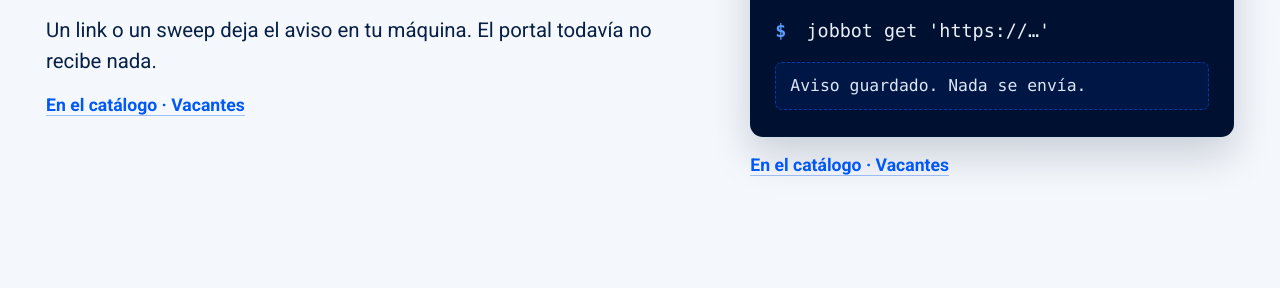
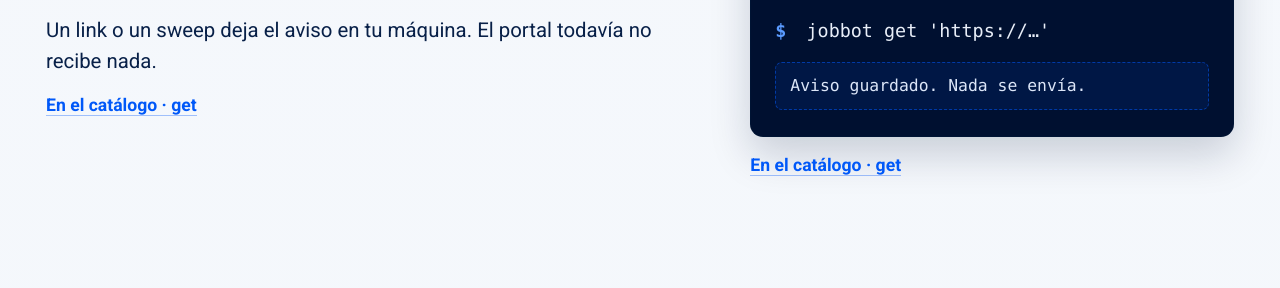
Before and after one commit to ljofreflor/jobbot, an MkDocs documentation site: the page built from docs/index.md, in a window 1280 px wide and 900 px high, scrolled down 1085 px. Shown: the part 299-587 px from the top of the window. Built offline with MkDocs 1.6.1 and Material for MkDocs 9.7.7, drawn with Linux system fonts in a browser that asks for light colours; comment, search, counter and statistics services are not loaded; some of the changed text lies outside the part shown.

Commit message:
docs(landing): link each story beat to its catalog row
The seven scrolly steps now open #cmd-get, match, build, conditions, apply, advise and sync, with scroll margin so the sticky catalog nav does not cover the row.

Co-authored-by: Leonardo Andes Jofre Flor <leonardo.jofre+csld1@consalud.cl>

```diff
--- a/docs/index.md
+++ b/docs/index.md
@@ -229,25 +229,25 @@ lista postula solo ni inventa un hecho. Los que llevan la marca **relato** son l
 
 | Comando | Qué hace |
 |---------|----------|
-| <span class="jb-in-story"><code>jobbot cv build</code> <span class="jb-in-story__tag">relato</span></span> | Arma el CV desde el perfil. `--job` lo ordena para un aviso; `--full` no descarta roles. `--target cv` o `ats`. |
-| <span class="jb-in-story"><code>jobbot cv advise</code> <span class="jb-in-story__tag">relato</span></span> | Pocas mejoras de presentación. `--apply` confirma una por una. |
+| <span id="cmd-build" class="jb-in-story"><code>jobbot cv build</code> <span class="jb-in-story__tag">relato</span></span> | Arma el CV desde el perfil. `--job` lo ordena para un aviso; `--full` no descarta roles. `--target cv` o `ats`. |
+| <span id="cmd-advise" class="jb-in-story"><code>jobbot cv advise</code> <span class="jb-in-story__tag">relato</span></span> | Pocas mejoras de presentación. `--apply` confirma una por una. |
 | `jobbot cv tune-for Jxxxx` | El mismo advise, acotado a un aviso o a un enlace. |
 | `jobbot cv propagate` | Plan de perfiles permanentes. `--apply` confirma destino por destino. |
-| <span class="jb-in-story"><code>jobbot cv sync</code> <span class="jb-in-story__tag">relato</span></span> | Presencia: permanentes y empresas activas. `--apply` espera tu confirmación. |
+| <span id="cmd-sync" class="jb-in-story"><code>jobbot cv sync</code> <span class="jb-in-story__tag">relato</span></span> | Presencia: permanentes y empresas activas. `--apply` espera tu confirmación. |
 | `jobbot cv status` | Alias de `jobbot status`. |
 
 ### Vacantes {#cmd-vacantes}
 
 | Comando | Qué hace |
 |---------|----------|
-| <span class="jb-in-story"><code>jobbot get URL</code> <span class="jb-in-story__tag">relato</span></span> | Descarga un aviso puntual (Get on Board, Indeed, Workday), arma CV y paquete. No envía. |
+| <span id="cmd-get" class="jb-in-story"><code>jobbot get URL</code> <span class="jb-in-story__tag">relato</span></span> | Descarga un aviso puntual (Get on Board, Indeed, Workday), arma CV y paquete. No envía. |
 | `jobbot jobs add` | Guarda una vacante desde un archivo o stdin. |
 | `jobbot jobs search CONSULTA` | Busca en Indeed y guarda en local. |
 | `jobbot jobs discover` | Descubre por API pública: `--source workday` o `--source un-careers`. `--dry-run` no escribe. |
 | `jobbot jobs queries` | Imprime búsquedas web para hosts ATS. No busca. |
 | `jobbot jobs show Jxxxx` | Muestra un aviso guardado, con su cierre si lo publica. |
-| <span class="jb-in-story"><code>jobbot jobs match Jxxxx</code> <span class="jb-in-story__tag">relato</span></span> | Puntúa contra el perfil. Ayuda a decidir; no decide. |
-| <span class="jb-in-story"><code>jobbot jobs conditions Jxxxx</code> <span class="jb-in-story__tag">relato</span></span> | Condiciones del aviso: cumple, pregunta o impedimento. Offline. |
+| <span id="cmd-match" class="jb-in-story"><code>jobbot jobs match Jxxxx</code> <span class="jb-in-story__tag">relato</span></span> | Puntúa contra el perfil. Ayuda a decidir; no decide. |
+| <span id="cmd-conditions" class="jb-in-story"><code>jobbot jobs conditions Jxxxx</code> <span class="jb-in-story__tag">relato</span></span> | Condiciones del aviso: cumple, pregunta o impedimento. Offline. |
 | `jobbot jobs check-open` | Vuelve a mirar si el aviso sigue abierto. Solo lectura del estado. |
 | `jobbot jobs shortlist` | Ordena por score y marca vencidos o por cerrar. |
 | `jobbot jobs backfill-dates` | Fecha avisos ya guardados con el id de la URL. Offline. |
@@ -261,7 +261,7 @@ lista postula solo ni inventa un hecho. Los que llevan la marca **relato** son l
 | `jobbot application prepare Jxxxx` | Arma el paquete. No inventa respuestas. |
 | `jobbot application show Jxxxx` | Ruta y estado del paquete. |
 | `jobbot application open Jxxxx` | Abre la URL del aviso o del ATS. No postula. |
-| <span class="jb-in-story"><code>jobbot application apply Jxxxx</code> <span class="jb-in-story__tag">relato</span></span> | Plan de prellenado. `--apply` abre; el envío es tuyo. `--all` recorre la cola, con pausa entre avisos. |
+| <span id="cmd-apply" class="jb-in-story"><code>jobbot application apply Jxxxx</code> <span class="jb-in-story__tag">relato</span></span> | Plan de prellenado. `--apply` abre; el envío es tuyo. `--all` recorre la cola, con pausa entre avisos. |
 | `jobbot application check-answer Jxxxx` | Revisa una respuesta libre contra perfil y aviso. La motivación queda para ti. |
 | `jobbot applications list` | Lista las postulaciones registradas. Alias: `applications status`. |
 
--- a/docs/overrides/home.html
+++ b/docs/overrides/home.html
@@ -249,8 +249,8 @@
         </p>
       </div>
       <p class="jb-scrolly__pin-more">
-        <a id="jb-scrolly-more" href="{% if en %}#cmd-vacancies{% else %}#cmd-vacantes{% endif %}">
-          {% if en %}In the catalog · Vacancies{% else %}En el catálogo · Vacantes{% endif %}
+        <a id="jb-scrolly-more" href="#cmd-get">
+          {% if en %}In the catalog · get{% else %}En el catálogo · get{% endif %}
         </a>
       </p>
     </div>
@@ -268,7 +268,7 @@
           <p>A link or a sweep stores the posting on your machine. The portal receives nothing yet.</p>
           <p class="jb-scrolly__echo"><code>jobbot get 'https://…'</code></p>
           <p class="jb-scrolly__echo-out">Job stored. Nothing is sent.</p>
-          <p class="jb-scrolly__more"><a href="#cmd-vacancies">In the catalog · Vacancies</a></p>
+          <p class="jb-scrolly__more"><a href="#cmd-get">In the catalog · get</a></p>
         </article>
         <article class="jb-scrolly__step">
           <p class="jb-scrolly__kicker">2 · apply</p>
@@ -276,7 +276,7 @@
           <p>The score comes from <code>profile.yaml</code>. No evidence, no invented match.</p>
           <p class="jb-scrolly__echo"><code>jobbot jobs match J0002</code></p>
           <p class="jb-scrolly__echo-out">82% · evidence from profile.yaml</p>
-          <p class="jb-scrolly__more"><a href="#cmd-vacancies">In the catalog · Vacancies</a></p>
+          <p class="jb-scrolly__more"><a href="#cmd-match">In the catalog · match</a></p>
         </article>
         <article class="jb-scrolly__step">
           <p class="jb-scrolly__kicker">3 · apply</p>
@@ -284,7 +284,7 @@
           <p>The build writes the posting's PDF from facts already in the profile.</p>
           <p class="jb-scrolly__echo"><code>jobbot cv build --job J0002</code></p>
           <p class="jb-scrolly__echo-out">output/jobs/J0002/ · facts reordered</p>
-          <p class="jb-scrolly__more"><a href="#cmd-cv">In the catalog · CV</a></p>
+          <p class="jb-scrolly__more"><a href="#cmd-build">In the catalog · build</a></p>
         </article>
         <article class="jb-scrolly__step">
           <p class="jb-scrolly__kicker">4 · apply</p>
@@ -292,7 +292,7 @@
           <p>Closed, language, residence, contract: read from the posting against your profile. A blank answer stays a question.</p>
           <p class="jb-scrolly__echo"><code>jobbot jobs conditions J0002</code></p>
           <p class="jb-scrolly__echo-out">✅ backed · ⚠️ asks you · ❌ blocked</p>
-          <p class="jb-scrolly__more"><a href="#cmd-vacancies">In the catalog · Vacancies</a></p>
+          <p class="jb-scrolly__more"><a href="#cmd-conditions">In the catalog · conditions</a></p>
         </article>
         <article class="jb-scrolly__step">
           <p class="jb-scrolly__kicker">5 · apply</p>
@@ -300,7 +300,7 @@
           <p><code>--apply</code> opens the form. Jobbot never clicks Send.</p>
           <p class="jb-scrolly__echo"><code>jobbot application apply J0002 --apply</code></p>
           <p class="jb-scrolly__echo-out">Form open · the click is yours</p>
-          <p class="jb-scrolly__more"><a href="#cmd-applications">In the catalog · Applications</a></p>
+          <p class="jb-scrolly__more"><a href="#cmd-apply">In the catalog · apply</a></p>
         </article>
         <article class="jb-scrolly__step">
           <p class="jb-scrolly__kicker">6 · presence</p>
@@ -308,7 +308,7 @@
           <p><code>advise</code> only restates what you already did. Each change waits for you.</p>
           <p class="jb-scrolly__echo"><code>jobbot cv advise --apply</code></p>
           <p class="jb-scrolly__echo-out">Presentation only · no new facts</p>
-          <p class="jb-scrolly__more"><a href="#cmd-cv">In the catalog · CV</a></p>
+          <p class="jb-scrolly__more"><a href="#cmd-advise">In the catalog · advise</a></p>
         </article>
         <article class="jb-scrolly__step">
           <p class="jb-scrolly__kicker">7 · presence</p>
@@ -316,7 +316,7 @@
           <p><code>sync</code> confirms one destination at a time. <code>status</code> shows what was recorded locally.</p>
           <p class="jb-scrolly__echo"><code>jobbot cv sync --apply</code></p>
           <p class="jb-scrolly__echo-out">status · local evidence, not an invented “up to date”</p>
-          <p class="jb-scrolly__more"><a href="#cmd-cv">In the catalog · CV</a></p>
+          <p class="jb-scrolly__more"><a href="#cmd-sync">In the catalog · sync</a></p>
         </article>
       {% else %}
         <article class="jb-scrolly__step is-active">
@@ -325,7 +325,7 @@
           <p>Un link o un sweep deja el aviso en tu máquina. El portal todavía no recibe nada.</p>
           <p class="jb-scrolly__echo"><code>jobbot get 'https://…'</code></p>
           <p class="jb-scrolly__echo-out">Aviso guardado. Nada se envía.</p>
-          <p class="jb-scrolly__more"><a href="#cmd-vacantes">En el catálogo · Vacantes</a></p>
+          <p class="jb-scrolly__more"><a href="#cmd-get">En el catálogo · get</a></p>
         </article>
         <article class="jb-scrolly__step">
           <p class="jb-scrolly__kicker">2 · postular</p>
@@ -333,7 +333,7 @@
           <p>El puntaje sale de <code>profile.yaml</code>. Sin evidencia no hay match inventado.</p>
           <p class="jb-scrolly__echo"><code>jobbot jobs match J0002</code></p>
           <p class="jb-scrolly__echo-out">82% · evidencia de profile.yaml</p>
-          <p class="jb-scrolly__more"><a href="#cmd-vacantes">En el catálogo · Vacantes</a></p>
+          <p class="jb-scrolly__more"><a href="#cmd-match">En el catálogo · match</a></p>
         </article>
         <article class="jb-scrolly__step">
           <p class="jb-scrolly__kicker">3 · postular</p>
@@ -341,7 +341,7 @@
           <p>El build arma el PDF del aviso con lo que ya está en el perfil.</p>
           <p class="jb-scrolly__echo"><code>jobbot cv build --job J0002</code></p>
           <p class="jb-scrolly__echo-out">output/jobs/J0002/ · hechos reordenados</p>
-          <p class="jb-scrolly__more"><a href="#cmd-cv">En el catálogo · CV</a></p>
+          <p class="jb-scrolly__more"><a href="#cmd-build">En el catálogo · build</a></p>
         </article>
         <article class="jb-scrolly__step">
           <p class="jb-scrolly__kicker">4 · postular</p>
@@ -349,7 +349,7 @@
           <p>Cerrado, idioma, residencia, contrato: se leen del aviso contra tu perfil. Una respuesta en blanco sigue siendo una pregunta.</p>
           <p class="jb-scrolly__echo"><code>jobbot jobs conditions J0002</code></p>
           <p class="jb-scrolly__echo-out">✅ con evidencia · ⚠️ te pregunta · ❌ impedimento</p>
-          <p class="jb-scrolly__more"><a href="#cmd-vacantes">En el catálogo · Vacantes</a></p>
+          <p class="jb-scrolly__more"><a href="#cmd-conditions">En el catálogo · conditions</a></p>
         </article>
         <article class="jb-scrolly__step">
           <p class="jb-scrolly__kicker">5 · postular</p>
@@ -357,7 +357,7 @@
           <p><code>--apply</code> abre el formulario. Jobbot no pulsa Enviar.</p>
           <p class="jb-scrolly__echo"><code>jobbot application apply J0002 --apply</code></p>
           <p class="jb-scrolly__echo-out">Formulario abierto · el clic es tuyo</p>
-          <p class="jb-scrolly__more"><a href="#cmd-postulaciones">En el catálogo · Postulaciones</a></p>
+          <p class="jb-scrolly__more"><a href="#cmd-apply">En el catálogo · apply</a></p>
         </article>
         <article class="jb-scrolly__step">
           <p class="jb-scrolly__kicker">6 · presencia</p>
@@ -365,7 +365,7 @@
           <p><code>advise</code> solo reordena cómo se dice lo que ya hiciste. Cada cambio espera tu confirmación.</p>
           <p class="jb-scrolly__echo"><code>jobbot cv advise --apply</code></p>
           <p class="jb-scrolly__echo-out">Solo presentación · sin hechos nuevos</p>
-          <p class="jb-scrolly__more"><a href="#cmd-cv">En el catálogo · CV</a></p>
+          <p class="jb-scrolly__more"><a href="#cmd-advise">En el catálogo · advise</a></p>
         </article>
         <article class="jb-scrolly__step">
           <p class="jb-scrolly__kicker">7 · presencia</p>
@@ -373,7 +373,7 @@
           <p><code>sync</code> confirma destino por destino. <code>status</code> muestra lo que quedó registrado en local.</p>
           <p class="jb-scrolly__echo"><code>jobbot cv sync --apply</code></p>
           <p class="jb-scrolly__echo-out">status · evidencia local, no un “al día” inventado</p>
-          <p class="jb-scrolly__more"><a href="#cmd-cv">En el catálogo · CV</a></p>
+          <p class="jb-scrolly__more"><a href="#cmd-sync">En el catálogo · sync</a></p>
         </article>
       {% endif %}
     </div>
--- a/docs/stylesheets/landing.css
+++ b/docs/stylesheets/landing.css
@@ -963,6 +963,7 @@ body:has(.jb-hero) .md-tabs {
   flex-wrap: wrap;
   align-items: center;
   gap: 0.35rem 0.45rem;
+  scroll-margin-top: 6.5rem;
 }
 
 .jb-in-story__tag {
```
Also changed, not shown: docs/en/index.md (+7 -7 lines).
